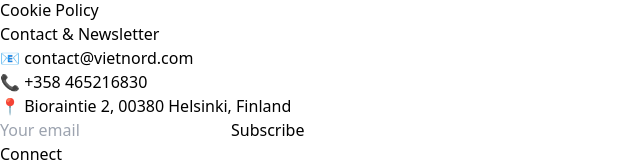
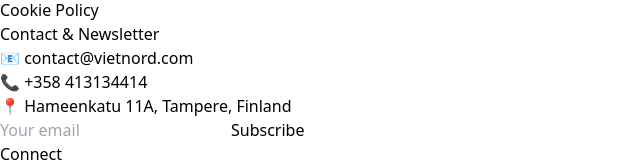
Before and after one commit to tpham15/VietNord, a React (Vite) app: page / in a window 1280 px wide. Shown: the part 2879-3044 px from the top of the page, without its empty margins (0-640 px from the left). Built offline with nearby package versions, Linux system fonts and the light colour scheme; no server answers.

Commit message:
update information

```diff
--- a/src/components/Footer.jsx
+++ b/src/components/Footer.jsx
@@ -38,8 +38,8 @@ const Footer = () => {
           <p className="text-sm mb-1">
             📧 <a href="mailto:contact@vietnord.com" className="hover:underline">contact@vietnord.com</a>
           </p>
-          <p className="text-sm mb-1">📞 +358 465216830</p>
-          <p className="text-sm mb-4">📍 Bioraintie 2, 00380 Helsinki, Finland</p>
+          <p className="text-sm mb-1">📞 +358 413134414</p>
+          <p className="text-sm mb-4">📍 Hameenkatu 11A, Tampere, Finland</p>
           <form className="flex">
             <input
               type="email"
```
